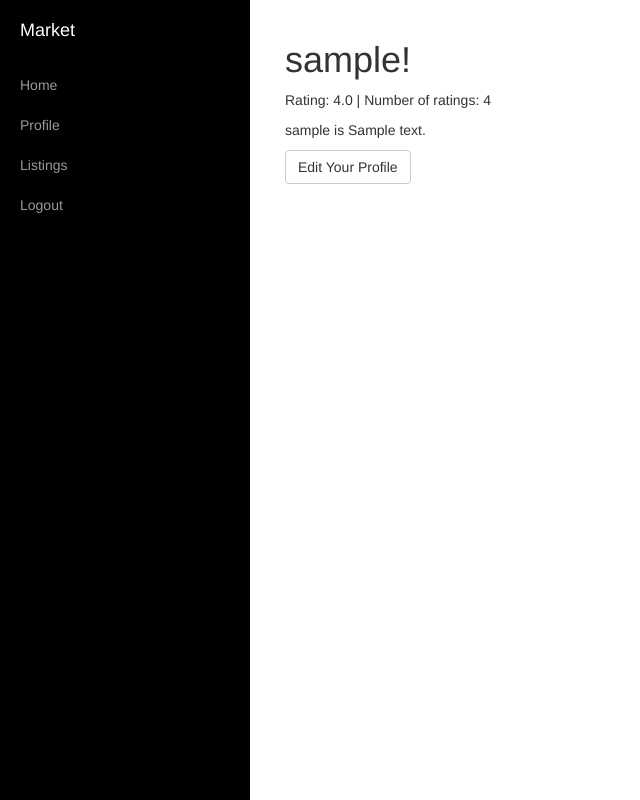
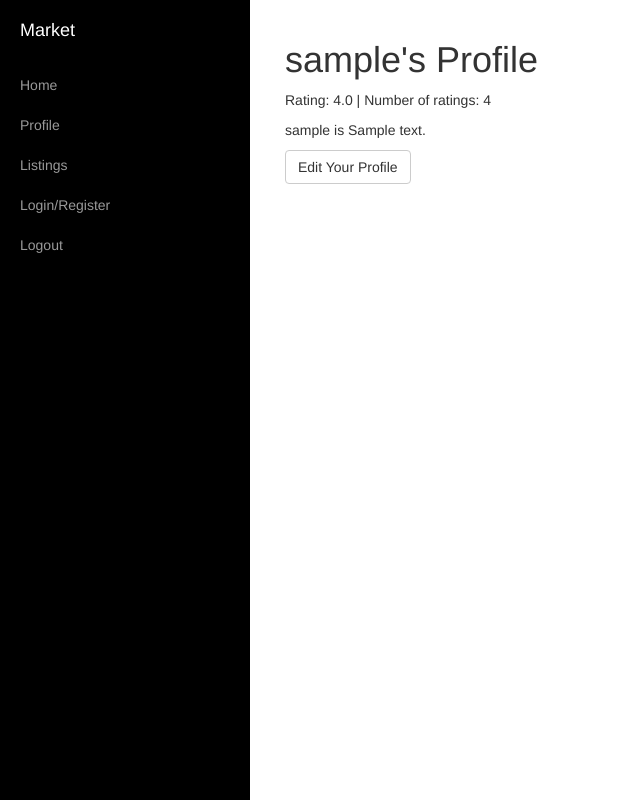
Before and after one commit to davidkzeng/TartanHacks2016REAL, a Flask app: page /profile in a window 1280 px wide. Shown: the whole page, without its empty margins (0-640 px from the left). Run offline with Flask 2, Linux system fonts and the light colour scheme; a user stored in the database is signed in; tables that the repository leaves empty hold one stand-in row (values such as "Sample post"); some libraries are stand-ins or nearby versions.

Commit message:
Fixed side bar

```diff
--- a/app/static/base-style-pure.css
+++ b/app/static/base-style-pure.css
@@ -9,3 +9,7 @@
 .pagehead {
 	margin: 10px 0px 10px 10px;
 }
+
+p {
+	font-size: 100px;
+}
--- a/app/templates/base.html
+++ b/app/templates/base.html
@@ -48,6 +48,9 @@
                     <a href="{{url_for('listings')}}">Listings</a>
                 </li>
                 <li>
+                    <a href="{{url_for('login')}}">Login/Register</a>
+                </li>
+                <li>
                     <a href="{{url_for('logout')}}">Logout</a>
                 </li>
             </ul>
--- a/app/templates/profile.html
+++ b/app/templates/profile.html
@@ -1,6 +1,6 @@
 {% extends "base.html" %}
 {% block content %}
-    <h1>{{ user.nickname }}!</h1>
+    <h1>{{ user.nickname }}'s Profile</h1>
     <div class = "rating"><p> Rating: {{ user.rating|round(2) }} | Number of ratings: {{user.numberOfRatings}}</p><div>
     <div class = "listing"><p> {{user.nickname}} is {{user.description}}</b></p></div>
     {% if user.nickname == loginUser.nickname %}
--- a/app/views.py
+++ b/app/views.py
@@ -9,7 +9,6 @@ from models import User, Listing
 
 @app.route('/',methods = ['GET','POST'])
 @app.route('/index',methods = ['GET','POST'])
-@login_required
 def index():
 	return render_template('index.html',testvar = "lol this is a test")
 
```
